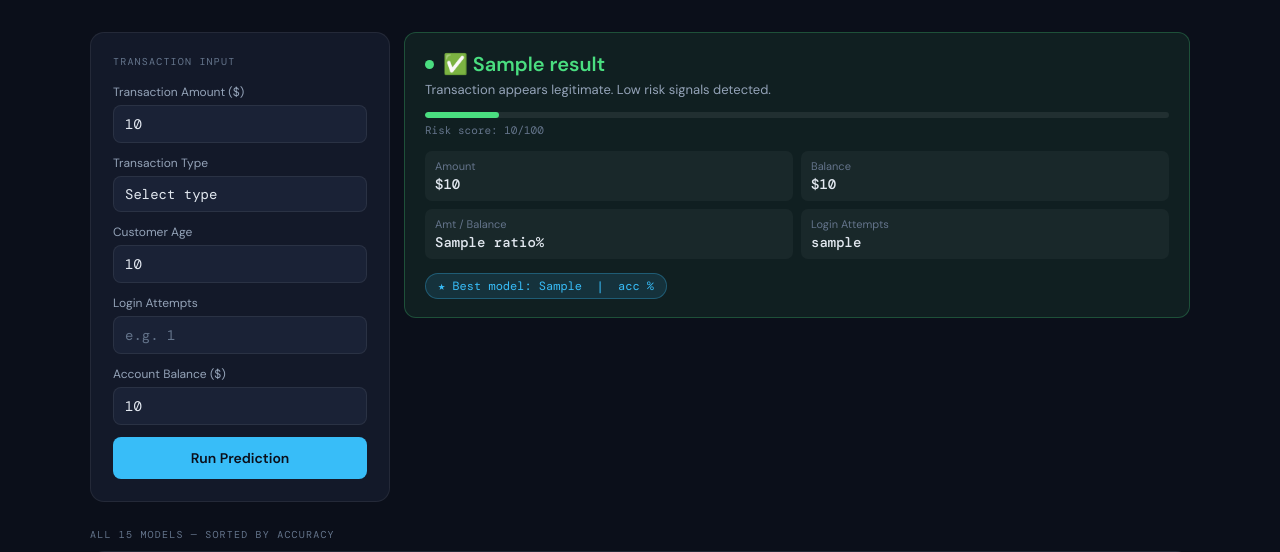
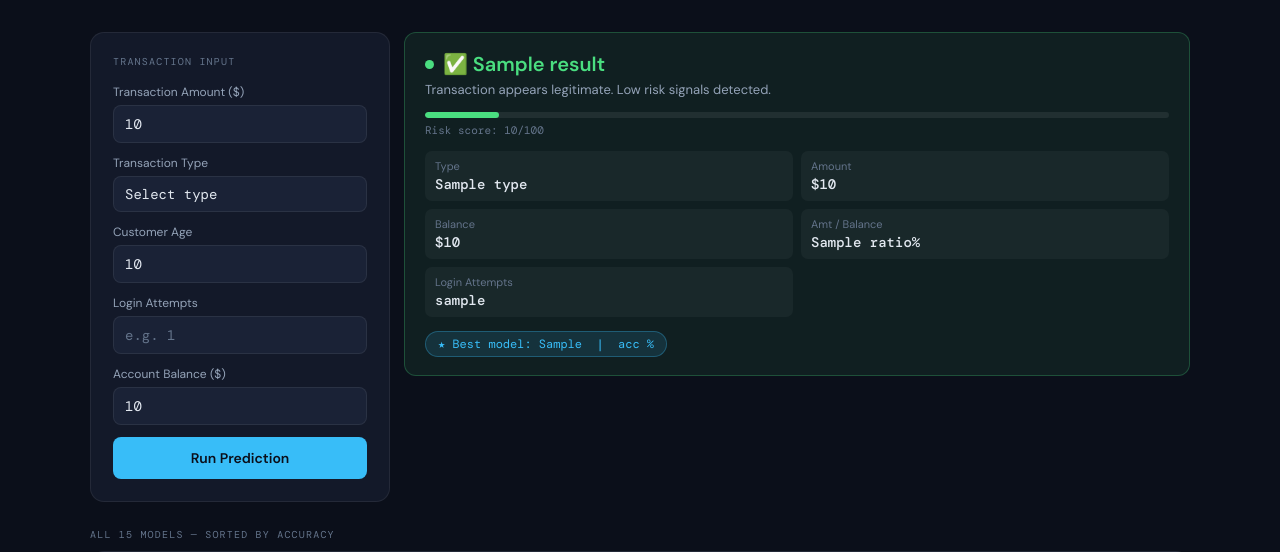
Before and after one commit to PrajwalK2702/Fog, a Flask app: template templates/index.html in a window 1280 px wide. Shown: the part 81-633 px from the top of the page. Run offline with Flask 3, Linux system fonts and the light colour scheme; the template is opened without the code that fills it: most values are stand-ins (such as "Sample title", 1, 10 or a date in 2020); parts of the project's set-up code (start-up, migrations or seed data) failed here and were passed over.

Commit message:
Fix transaction type mapping bugs in app and UI

```diff
--- a/app.py
+++ b/app.py
@@ -24,48 +24,54 @@ from sklearn.discriminant_analysis import LinearDiscriminantAnalysis, QuadraticD
 
 app = Flask(__name__)
 
-# ── Config ───────────────────────────────────────────────────────────────────
 DATA_PATH = os.path.join(os.path.dirname(os.path.abspath(__file__)), 'bank_transactions_data.csv')
-DEBUG     = os.getenv('FLASK_DEBUG', 'false').lower() == 'true'
+DEBUG = os.getenv('FLASK_DEBUG', 'false').lower() == 'true'
 
-# Thread-safe graph buffer
 _graph_lock = threading.Lock()
-_graph_buf  = None
+_graph_buf = None
 
-# ── Model cache ─────────────────────────────────────────────────────────────────
-_cache = {'scaler': None, 'models': None, 'Xte': None, 'yte': None}
+_cache = {'scaler': None, 'models': None, 'Xte': None, 'yte': None, 'type_mapping': None}
+
+# Fixed explicit mapping to match training data labels, avoiding LabelEncoder/UI mismatches
+TYPE_TO_CODE = {
+    'Credit': 0,
+    'Payment': 1,
+    'Transfer': 2,
+    'Withdrawal': 3,
+}
+CODE_TO_TYPE = {v: k for k, v in TYPE_TO_CODE.items()}
 
 MODELS_DEF = [
-    ("Logistic Regression",  LogisticRegression(max_iter=500, class_weight='balanced')),
-    ("Decision Tree",        DecisionTreeClassifier(max_depth=6, class_weight='balanced')),
-    ("Random Forest",        RandomForestClassifier(n_estimators=80, class_weight='balanced')),
-    ("Gradient Boosting",    GradientBoostingClassifier(n_estimators=80)),
-    ("AdaBoost",             AdaBoostClassifier(n_estimators=60)),
-    ("Extra Trees",          ExtraTreesClassifier(n_estimators=80, class_weight='balanced')),
-    ("Bagging",              BaggingClassifier(n_estimators=60)),
-    ("K-Nearest Neighbors",  KNeighborsClassifier(n_neighbors=7)),
-    ("SVM (RBF)",            SVC(probability=True, class_weight='balanced')),
-    ("Naive Bayes",          GaussianNB()),
-    ("LDA",                  LinearDiscriminantAnalysis(solver='eigen', shrinkage='auto')),
-    ("QDA",                  QuadraticDiscriminantAnalysis(reg_param=0.5)),
-    ("Ridge Classifier",     RidgeClassifier(class_weight='balanced')),
-    ("SGD Classifier",       SGDClassifier(max_iter=500, loss='modified_huber', class_weight='balanced')),
-    ("Voting Ensemble",      None),
+    ("Logistic Regression", LogisticRegression(max_iter=500, class_weight='balanced')),
+    ("Decision Tree", DecisionTreeClassifier(max_depth=6, class_weight='balanced')),
+    ("Random Forest", RandomForestClassifier(n_estimators=80, class_weight='balanced')),
+    ("Gradient Boosting", GradientBoostingClassifier(n_estimators=80)),
+    ("AdaBoost", AdaBoostClassifier(n_estimators=60)),
+    ("Extra Trees", ExtraTreesClassifier(n_estimators=80, class_weight='balanced')),
+    ("Bagging", BaggingClassifier(n_estimators=60)),
+    ("K-Nearest Neighbors", KNeighborsClassifier(n_neighbors=7)),
+    ("SVM (RBF)", SVC(probability=True, class_weight='balanced')),
+    ("Naive Bayes", GaussianNB()),
+    ("LDA", LinearDiscriminantAnalysis(solver='eigen', shrinkage='auto')),
+    ("QDA", QuadraticDiscriminantAnalysis(reg_param=0.5)),
+    ("Ridge Classifier", RidgeClassifier(class_weight='balanced')),
+    ("SGD Classifier", SGDClassifier(max_iter=500, loss='modified_huber', class_weight='balanced')),
+    ("Voting Ensemble", None),
 ]
 
 
-# ── Data loader ──────────────────────────────────────────────────────────────
 def load_data():
     df = pd.read_csv(DATA_PATH)
-    le = LabelEncoder()
-    df['TypeEnc'] = le.fit_transform(df['TransactionType'].astype(str))
-    amt   = df['TransactionAmount']
-    bal   = df['AccountBalance']
+    df['TypeEnc'] = df['TransactionType'].map(TYPE_TO_CODE)
+    if df['TypeEnc'].isna().any():
+        unknown = sorted(df.loc[df['TypeEnc'].isna(), 'TransactionType'].astype(str).unique().tolist())
+        raise ValueError(f"Unknown transaction types in dataset: {unknown}")
+    df['TypeEnc'] = df['TypeEnc'].astype(int)
+
+    amt = df['TransactionAmount']
+    bal = df['AccountBalance']
     login = df['LoginAttempts']
-
-    # Ratio penalty only for Withdrawal (0) and Transfer (2)
-    # Credit (1) adds money, Payment (3) is normal spend — both excluded
-    is_debit_type = df['TypeEnc'].isin([0, 2]).astype(int)
+    is_debit_type = df['TypeEnc'].isin([TYPE_TO_CODE['Withdrawal'], TYPE_TO_CODE['Transfer']]).astype(int)
 
     score = (
         ((amt / (bal + 1)) > 0.6).astype(int) * 2 * is_debit_type +
@@ -78,22 +84,25 @@ def load_data():
     return df[features].values, df['Fraud'].values
 
 
-# ── One-time model training ─────────────────────────────────────────────────────
 def build_cache():
     print("  Training all 15 models (one-time)...")
     X, y = load_data()
 
     fraud_count = int(y.sum())
-    n_features  = X.shape[1]
+    n_features = X.shape[1]
     if fraud_count < n_features:
         print(f"  WARNING: Only {fraud_count} fraud samples for {n_features} features. Lowering threshold...")
         df = pd.read_csv(DATA_PATH)
-        le = LabelEncoder()
-        df['TypeEnc'] = le.fit_transform(df['TransactionType'].astype(str))
-        amt   = df['TransactionAmount']
-        bal   = df['AccountBalance']
+        df['TypeEnc'] = df['TransactionType'].map(TYPE_TO_CODE)
+        if df['TypeEnc'].isna().any():
+            unknown = sorted(df.loc[df['TypeEnc'].isna(), 'TransactionType'].astype(str).unique().tolist())
+            raise ValueError(f"Unknown transaction types in dataset: {unknown}")
+        df['TypeEnc'] = df['TypeEnc'].astype(int)
+
+        amt = df['TransactionAmount']
+        bal = df['AccountBalance']
         login = df['LoginAttempts']
-        is_debit_type = df['TypeEnc'].isin([0, 2]).astype(int)
+        is_debit_type = df['TypeEnc'].isin([TYPE_TO_CODE['Withdrawal'], TYPE_TO_CODE['Transfer']]).astype(int)
         score = (
             ((amt / (bal + 1)) > 0.6).astype(int) * 2 * is_debit_type +
             (login > 3).astype(int) * 2 +
@@ -110,8 +119,8 @@ def build_cache():
         X, y, test_size=0.25, random_state=42, stratify=y
     )
     scaler = StandardScaler()
-    Xtr    = scaler.fit_transform(X_train)
-    Xte    = scaler.transform(X_test)
+    Xtr = scaler.fit_transform(X_train)
+    Xte = scaler.transform(X_test)
 
     trained = {}
     for name, clf in MODELS_DEF:
@@ -130,32 +139,32 @@ def build_cache():
             clf.fit(Xtr, y_train)
         trained[name] = clf
 
-    _cache['scaler']  = scaler
-    _cache['models']  = trained
-    _cache['Xte']     = Xte
-    _cache['yte']     = y_test
+    _cache['scaler'] = scaler
+    _cache['models'] = trained
+    _cache['Xte'] = Xte
+    _cache['yte'] = y_test
+    _cache['type_mapping'] = CODE_TO_TYPE
     print("  Models ready.")
 
 
-# ── Per-request prediction ────────────────────────────────────────────────────────
 def run_predictions(input_vec):
-    scaler  = _cache['scaler']
+    scaler = _cache['scaler']
     trained = _cache['models']
-    Xte     = _cache['Xte']
-    yte     = _cache['yte']
-    inp     = scaler.transform([input_vec])
+    Xte = _cache['Xte']
+    yte = _cache['yte']
+    inp = scaler.transform([input_vec])
 
     results = []
     for name, _ in MODELS_DEF:
-        clf    = trained[name]
+        clf = trained[name]
         y_pred = clf.predict(Xte)
-        pred   = int(clf.predict(inp)[0])
+        pred = int(clf.predict(inp)[0])
         results.append({
-            'name':       name,
-            'accuracy':   accuracy_score(yte, y_pred),
-            'precision':  precision_score(yte, y_pred, zero_division=0),
-            'recall':     recall_score(yte, y_pred, zero_division=0),
-            'f1':         f1_score(yte, y_pred, zero_division=0),
+            'name': name,
+            'accuracy': accuracy_score(yte, y_pred),
+            'precision': precision_score(yte, y_pred, zero_division=0),
+            'recall': recall_score(yte, y_pred, zero_division=0),
+            'f1': f1_score(yte, y_pred, zero_division=0),
             'prediction': pred,
         })
 
@@ -163,23 +172,22 @@ def run_predictions(input_vec):
     return results
 
 
-# ── Graph generator ───────────────────────────────────────────────────────────
 def make_graph(report_data):
     global _graph_buf
-    names = [r['name']      for r in report_data]
-    accs  = [r['accuracy']  for r in report_data]
+    names = [r['name'] for r in report_data]
+    accs = [r['accuracy'] for r in report_data]
     precs = [r['precision'] for r in report_data]
-    recs  = [r['recall']    for r in report_data]
-    f1s   = [r['f1']        for r in report_data]
+    recs = [r['recall'] for r in report_data]
+    f1s = [r['f1'] for r in report_data]
 
     x, w = np.arange(len(names)), 0.2
     fig, ax = plt.subplots(figsize=(14, 5))
     fig.patch.set_facecolor('#131929')
     ax.set_facecolor('#1a2236')
-    ax.bar(x - 1.5*w, accs,  w, label='Accuracy',  color='#38bdf8', alpha=0.85)
+    ax.bar(x - 1.5*w, accs, w, label='Accuracy', color='#38bdf8', alpha=0.85)
     ax.bar(x - 0.5*w, precs, w, label='Precision', color='#4ade80', alpha=0.85)
-    ax.bar(x + 0.5*w, recs,  w, label='Recall',    color='#fbbf24', alpha=0.85)
-    ax.bar(x + 1.5*w, f1s,   w, label='F1 Score',  color='#f87171', alpha=0.85)
+    ax.bar(x + 0.5*w, recs, w, label='Recall', color='#fbbf24', alpha=0.85)
+    ax.bar(x + 1.5*w, f1s, w, label='F1 Score', color='#f87171', alpha=0.85)
     ax.set_xticks(x)
     ax.set_xticklabels(names, rotation=35, ha='right', color='#94a3b8', fontsize=9)
     ax.set_ylim(0, 1.12)
@@ -199,7 +207,6 @@ def make_graph(report_data):
         _graph_buf = buf.read()
 
 
-# ── Routes ────────────────────────────────────────────────────────────────────
 @app.route('/graph')
 def serve_graph():
     with _graph_lock:
@@ -218,17 +225,17 @@ def index():
     )
 
     if request.method == 'POST':
-        ctx['amount']   = request.form.get('amount', '')
+        ctx['amount'] = request.form.get('amount', '')
         ctx['sel_type'] = request.form.get('type', '')
-        ctx['age']      = request.form.get('age', '')
-        ctx['login']    = request.form.get('login', '')
-        ctx['balance']  = request.form.get('balance', '')
+        ctx['age'] = request.form.get('age', '')
+        ctx['login'] = request.form.get('login', '')
+        ctx['balance'] = request.form.get('balance', '')
 
         try:
-            amount  = float(ctx['amount'])
-            t_type  = int(ctx['sel_type'])
-            age     = int(ctx['age'])
-            login   = int(ctx['login'])
+            amount = float(ctx['amount'])
+            t_type = int(ctx['sel_type'])
+            age = int(ctx['age'])
+            login = int(ctx['login'])
             balance = float(ctx['balance'])
 
             if amount <= 0:
@@ -239,47 +246,39 @@ def index():
                 raise ValueError("Customer age must be between 18 and 100.")
             if login < 0:
                 raise ValueError("Login attempts cannot be negative.")
+            if t_type not in CODE_TO_TYPE:
+                raise ValueError("Invalid transaction type selected.")
 
             input_vec = [amount, t_type, age, login, balance]
-            report    = run_predictions(input_vec)
+            report = run_predictions(input_vec)
 
-            best              = report[0]
+            best = report[0]
             ctx['best_model'] = best['name']
-            ctx['best_acc']   = best['accuracy']
+            ctx['best_acc'] = best['accuracy']
 
-            votes    = sum(1 for r in report if r['prediction'] == 1)
+            votes = sum(1 for r in report if r['prediction'] == 1)
             is_fraud = votes > len(report) / 2
             ctx['result'] = "Fraud Detected" if is_fraud else "Legitimate Transaction"
 
             ratio = round((amount / (balance + 1)) * 100, 1)
 
-            # FIXED: Risk score logic per transaction type
-            # Payment (3)  — normal everyday spend, NO ratio penalty ever
-            # Credit  (1)  — money coming in, NO ratio penalty ever
-            # Transfer(2)  — ratio penalty only if EXTREME (>150%) not just >60%
-            # Withdrawal(0)— ratio penalty if ratio > 80%
-            if t_type == 3 or t_type == 1:
-                ratio_penalty = 0                          # Payment / Credit: no penalty
-            elif t_type == 2:
-                ratio_penalty = 25 if ratio > 150 else 0  # Transfer: only flag extreme overspend
+            if t_type in (TYPE_TO_CODE['Payment'], TYPE_TO_CODE['Credit']):
+                ratio_penalty = 0
+            elif t_type == TYPE_TO_CODE['Transfer']:
+                ratio_penalty = 25 if ratio > 150 else 0
             else:
-                ratio_penalty = 20 if ratio > 80 else 0   # Withdrawal: moderate threshold
+                ratio_penalty = 20 if ratio > 80 else 0
 
-            # Login risk: proportional (5pts per attempt above 3, max 35)
             login_risk = min(max(login - 3, 0) * 5, 35) if login > 3 else 0
-
-            # Low balance: reduced weight (10pts, not 20)
             low_balance_risk = 10 if balance < 500 else 0
-
-            # High amount: only flag truly large amounts (>10000)
             high_amount_risk = 20 if amount > 10000 else (10 if amount > 5000 else 0)
 
             ctx['detail'] = {
-                'amount':     f"{amount:,.2f}",
-                'balance':    f"{balance:,.2f}",
-                'ratio':      ratio,
-                'login':      login,
-                'type':       t_type,
+                'amount': f"{amount:,.2f}",
+                'balance': f"{balance:,.2f}",
+                'ratio': ratio,
+                'login': login,
+                'type': CODE_TO_TYPE[t_type],
                 'risk_score': min(100, int(
                     ratio_penalty +
                     login_risk +
@@ -298,7 +297,6 @@ def index():
     return render_template('index.html', **ctx)
 
 
-# ── Startup ───────────────────────────────────────────────────────────────────
 if __name__ == '__main__':
     print("\n  Bank Fraud Detection server starting...")
     build_cache()
--- a/templates/index.html
+++ b/templates/index.html
@@ -10,7 +10,6 @@
 <body>
 <div class="page">
 
-  <!-- Header -->
   <div class="header">
     <div class="hicon">
       <svg viewBox="0 0 24 24">
@@ -26,10 +25,7 @@
     </div>
   </div>
 
-  <!-- Form + Result -->
   <div class="top">
-
-    <!-- Transaction Form -->
     <div class="card">
       <div class="card-title">Transaction Input</div>
       <form method="POST" id="predict-form">
@@ -44,10 +40,10 @@
           <label for="type">Transaction Type</label>
           <select id="type" name="type" required>
             <option value="" disabled {% if not sel_type %}selected{% endif %}>Select type</option>
-            <option value="0" {% if sel_type=='0' %}selected{% endif %}>0 &mdash; Debit</option>
-            <option value="1" {% if sel_type=='1' %}selected{% endif %}>1 &mdash; Credit</option>
+            <option value="0" {% if sel_type=='0' %}selected{% endif %}>0 &mdash; Credit</option>
+            <option value="1" {% if sel_type=='1' %}selected{% endif %}>1 &mdash; Payment</option>
             <option value="2" {% if sel_type=='2' %}selected{% endif %}>2 &mdash; Transfer</option>
-            <option value="3" {% if sel_type=='3' %}selected{% endif %}>3 &mdash; Payment</option>
+            <option value="3" {% if sel_type=='3' %}selected{% endif %}>3 &mdash; Withdrawal</option>
           </select>
         </div>
 
@@ -57,7 +53,6 @@
                  min="18" max="100" required value="{{ age }}">
         </div>
 
-        <!-- FIX 7: min changed from 1 to 0 — 0 login attempts is valid -->
         <div class="field">
           <label for="login">Login Attempts</label>
           <input id="login" name="login" type="number" placeholder="e.g. 1"
@@ -74,7 +69,6 @@
       </form>
     </div>
 
-    <!-- Result Panel -->
     <div>
       {% if error %}
         <div class="error-box">&#9888; {{ error }}</div>
@@ -105,6 +99,7 @@
           <div class="risk-label">Risk score: {{ detail.risk_score }}/100</div>
 
           <div class="detail-grid">
+            <div class="di"><div class="dl">Type</div><div class="dv">{{ detail.type }}</div></div>
             <div class="di"><div class="dl">Amount</div><div class="dv">${{ detail.amount }}</div></div>
             <div class="di"><div class="dl">Balance</div><div class="dv">${{ detail.balance }}</div></div>
             <div class="di"><div class="dl">Amt / Balance</div><div class="dv">{{ detail.ratio }}%</div></div>
@@ -129,7 +124,6 @@
     </div>
   </div>
 
-  <!-- Model Results Table -->
   {% if report_data %}
   <div class="section-label">All 15 Models &mdash; Sorted by Accuracy</div>
   <div class="card">
@@ -143,7 +137,6 @@
             <th>Precision</th>
             <th>Recall</th>
             <th>F1 Score</th>
-            <!-- FIX 6 & 9: Added Prediction column so users can see per-model verdict -->
             <th>Prediction</th>
           </tr>
         </thead>
@@ -159,7 +152,6 @@
             <td><span class="pill {% if row.precision >= 0.9 %}ph{% elif row.precision >= 0.7 %}pm{% else %}pl{% endif %}">{{ (row.precision*100)|round(1) }}%</span></td>
             <td><span class="pill {% if row.recall    >= 0.9 %}ph{% elif row.recall    >= 0.7 %}pm{% else %}pl{% endif %}">{{ (row.recall   *100)|round(1) }}%</span></td>
             <td><span class="pill {% if row.f1        >= 0.9 %}ph{% elif row.f1        >= 0.7 %}pm{% else %}pl{% endif %}">{{ (row.f1       *100)|round(1) }}%</span></td>
-            <!-- FIX 6: Show each model's individual prediction -->
             <td>
               {% if row.prediction == 1 %}
                 <span class="pill pl">&#128680; Fraud</span>
@@ -174,7 +166,6 @@
     </div>
   </div>
 
-  <!-- Model Comparison Graph -->
   <div class="card graph-card">
     <div class="card-title">Model Comparison Graph</div>
     <img src="/graph" alt="Model Accuracy Comparison Bar Chart">
@@ -183,7 +174,6 @@
 
 </div>
 
-<!-- Loading spinner on submit -->
 <script>
   document.getElementById('predict-form').addEventListener('submit', function () {
     const btn = document.getElementById('submit-btn');
```
